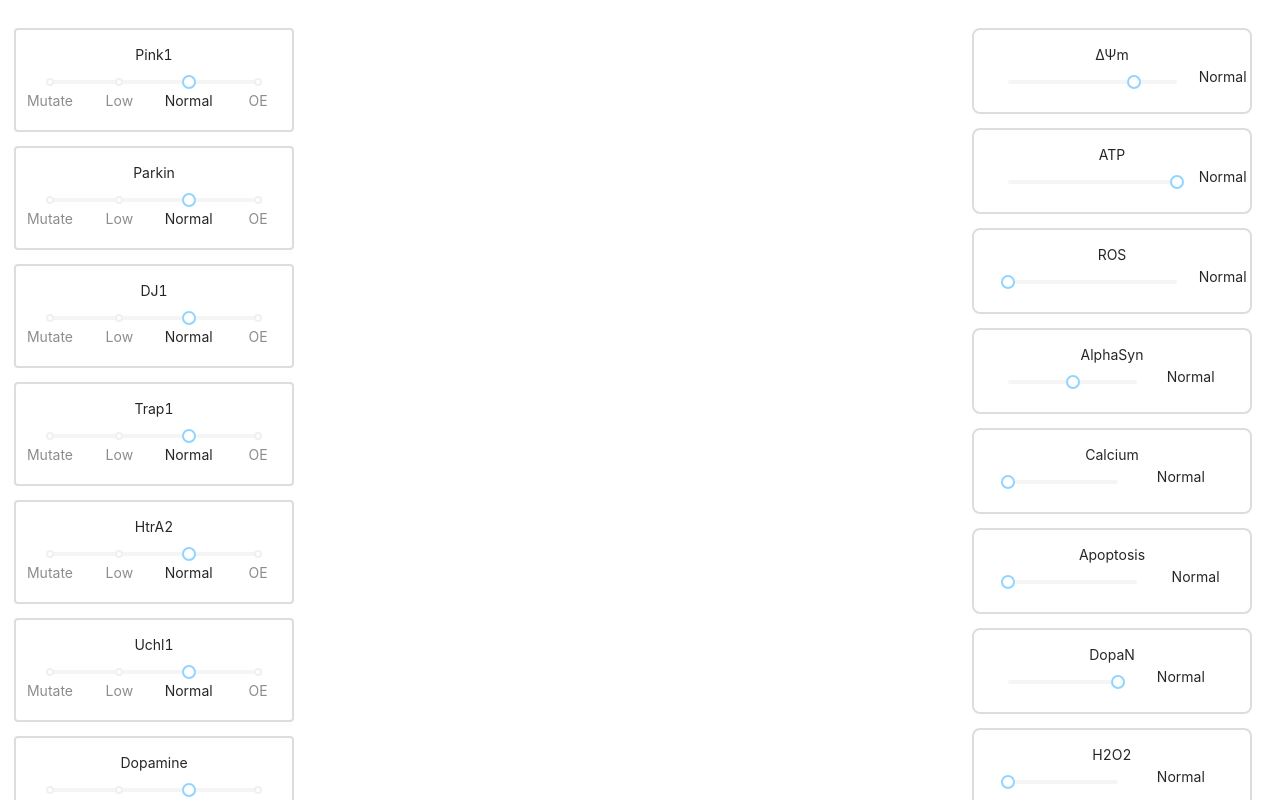
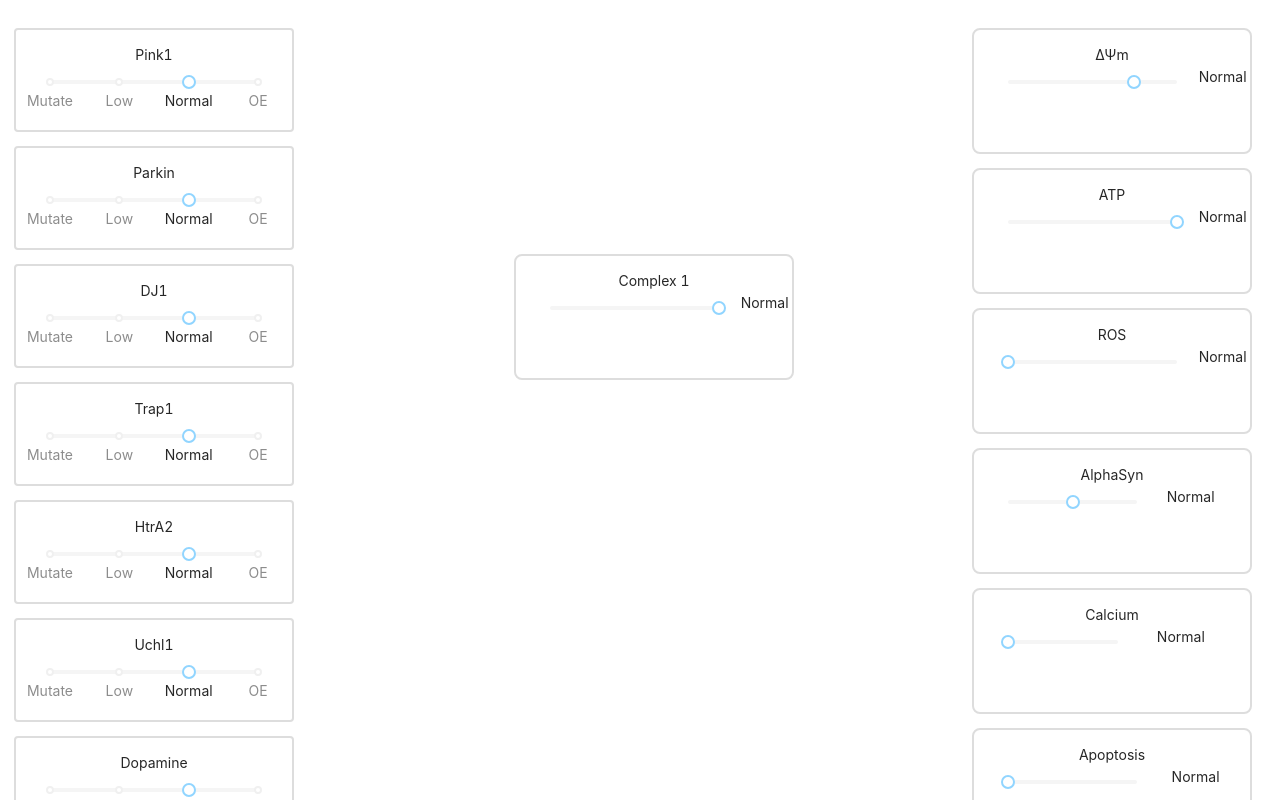
Before and after one commit to mdadils/smoky-potato, a React (Create React App) app: page / in a window 1280 px wide. Shown: the top 800 px of the page. Built offline with nearby package versions, Linux system fonts and the light colour scheme.

Commit message:
c1 added

```diff
--- a/src/App.css
+++ b/src/App.css
@@ -41,7 +41,7 @@
   padding: 1em;
 }
 
-.app-container::after {
+.clear::after {
   content: "";
   display: table;
   clear: both;
@@ -54,3 +54,20 @@
 .effects-box.inc {
   border-color: seagreen;
 }
+
+.centered {
+  top: 50%;
+  left: 50%;
+  bottom: auto;
+  right: auto;
+  transform: translate(-50%, -50%);
+}
+
+.c1 {
+  position: fixed;
+  top: 30%;
+  left: 50%;
+  bottom: auto;
+  right: auto;
+  transform: translate(-50%, 0);
+}
--- a/src/App.js
+++ b/src/App.js
@@ -5,6 +5,7 @@ import "./App.css";
 
 import FirstColumn from "./components/firstcol";
 import SecondCol from "./components/secondCol";
+import C1 from "./components/Complex1";
 
 import { initialState } from "./utils/utils";
 
@@ -1076,6 +1077,64 @@ class App extends Component {
     }
   };
 
+  onC1Change = (value, skipReset) => {
+    !skipReset && this.resetAll();
+    switch (value[0]) {
+      case -6:
+        this.setState({
+          c1Slider: value,
+          dJ1: [-2],
+          pink1: [-2],
+          parkin: [-2],
+          mPP: [1],
+          mppStatus: "Inhibition for non-synaptic mitochondria",
+        });
+        break;
+
+      case -5:
+        this.setState({
+          c1Slider: value,
+          parkin: [-2],
+          pink1: [-2],
+        });
+        break;
+
+      case -4:
+        this.setState({
+          c1Slider: value,
+          pink1: [-2],
+        });
+        break;
+
+      case -3:
+        this.setState({
+          c1Slider: value,
+          c1: "41% inhibition is found in frontal cortex of a PD patient",
+        });
+        break;
+
+      case -2:
+        this.setState({
+          c1Slider: value,
+          c1: "36% inhibition is found in Substantia Nigra of a PD patient",
+        });
+        break;
+
+      case -1:
+        this.setState({
+          c1Slider: value,
+          c1: "25% inhibition is found in Platelet of a PD patient",
+          mPP: [1],
+          mppStatus: "Inhibition for synaptic mitochondria",
+        });
+        break;
+
+      default:
+        this.setState({ c1Slider: value });
+        break;
+    }
+  };
+
   resetAll = () => {
     this.setState({ ...initialState });
   };
@@ -1091,18 +1150,19 @@ class App extends Component {
       parkin,
       dopamine,
 
+      c1Slider,
+      uPSlider,
+      rosSlider,
+      atpSlider,
+      ptpSlider,
+      h2O2Slider,
+      apopSlider,
+      dopaNSlider,
+      memPotSlider,
+      oxygenSlider,
       calciumSlider,
+      alphaSynSlider,
       fissionFusionSlider,
-      h2O2Slider,
-      rosSlider,
-      memPotSlider,
-      uPSlider,
-      atpSlider,
-      apopSlider,
-      ptpSlider,
-      dopaNSlider,
-      alphaSynSlider,
-      oxygenSlider,
 
       mppStatus,
       dJ1Status,
@@ -1110,6 +1170,7 @@ class App extends Component {
       htrA2Status,
       dopamineStatus,
 
+      c1,
       up,
       atp,
       ptp,
@@ -1124,6 +1185,7 @@ class App extends Component {
       fissionFusion,
       membranePotential,
 
+      c1Class,
       upClass,
       ptpClass,
       atpClass,
@@ -1139,7 +1201,7 @@ class App extends Component {
       membranePotentialClass,
     } = this.state;
     return (
-      <div className="app-container">
+      <div className="app-container clear">
         <FirstColumn
           dJ1={dJ1}
           mPP={mPP}
@@ -1215,6 +1277,13 @@ class App extends Component {
           fissionFusionClass={fissionFusionClass}
           membranePotentialClass={membranePotentialClass}
         />
+        <C1
+          name="Complex 1"
+          className={c1Class}
+          status={c1}
+          value={c1Slider}
+          onChange={this.onC1Change}
+        />
       </div>
     );
   }
--- /dev/null
+++ b/src/components/Complex1/index.js
@@ -0,0 +1,32 @@
+import React from "react";
+import { Col, Row, Slider } from "antd";
+
+import { MarksC1, MarksC1NoName } from "../../utils/utils";
+
+const Complex1 = ({ name, status, className, value, onChange }) => {
+  return (
+    <div className={`c1 box with-slider effects-box ${name} ${className}`}>
+      <div>{name}</div>
+      <span className="status">{status}</span>
+      <Row gutter={16}>
+        <Col span={20}>
+          <Slider
+            range
+            min={-6}
+            max={0}
+            tooltipVisible={false}
+            value={[value]}
+            included={true}
+            onChange={onChange}
+            marks={MarksC1NoName}
+          />
+        </Col>
+        <Col span={4}>
+          <span className="slider-label">{!status && MarksC1[value]}</span>
+        </Col>
+      </Row>
+    </div>
+  );
+};
+
+export default Complex1;
--- a/src/components/firstcol/style.css
+++ b/src/components/firstcol/style.css
@@ -47,4 +47,5 @@
   border: 2px solid #ddd;
   text-align: center;
   border-radius: 8px;
+  height: 9em;
 }
--- a/src/utils/utils.js
+++ b/src/utils/utils.js
@@ -106,6 +106,26 @@ export const MarksPTP = {
   1: "Pathological",
 };
 
+export const MarksC1 = {
+  "-6": "-70%",
+  "-5": "-63%",
+  "-4": "-50%",
+  "-3": "-41%",
+  "-2": "-36%",
+  "-1": "-25%",
+  "0": "Normal",
+};
+
+export const MarksC1NoName = {
+  "-6": "",
+  "-5": "",
+  "-4": "",
+  "-3": "",
+  "-2": "",
+  "-1": "",
+  "0": "",
+};
+
 export const initialState = {
   dJ1: 0,
   mPP: 0,
@@ -116,6 +136,7 @@ export const initialState = {
   parkin: 0,
   dopamine: 0,
 
+  c1Slider: 0,
   h2O2Slider: 0,
   atpSlider: 0,
   rosSlider: 0,
@@ -135,6 +156,7 @@ export const initialState = {
   htrA2Status: "",
   parkinStatus: "",
 
+  c1: "",
   ptp: "",
   up: "",
   atp: "",
@@ -149,6 +171,7 @@ export const initialState = {
   fissionFusion: "",
   membranePotential: "",
 
+  c1Class: "",
   upClass: "",
   ptpClass: "",
   atpClass: "",
```
